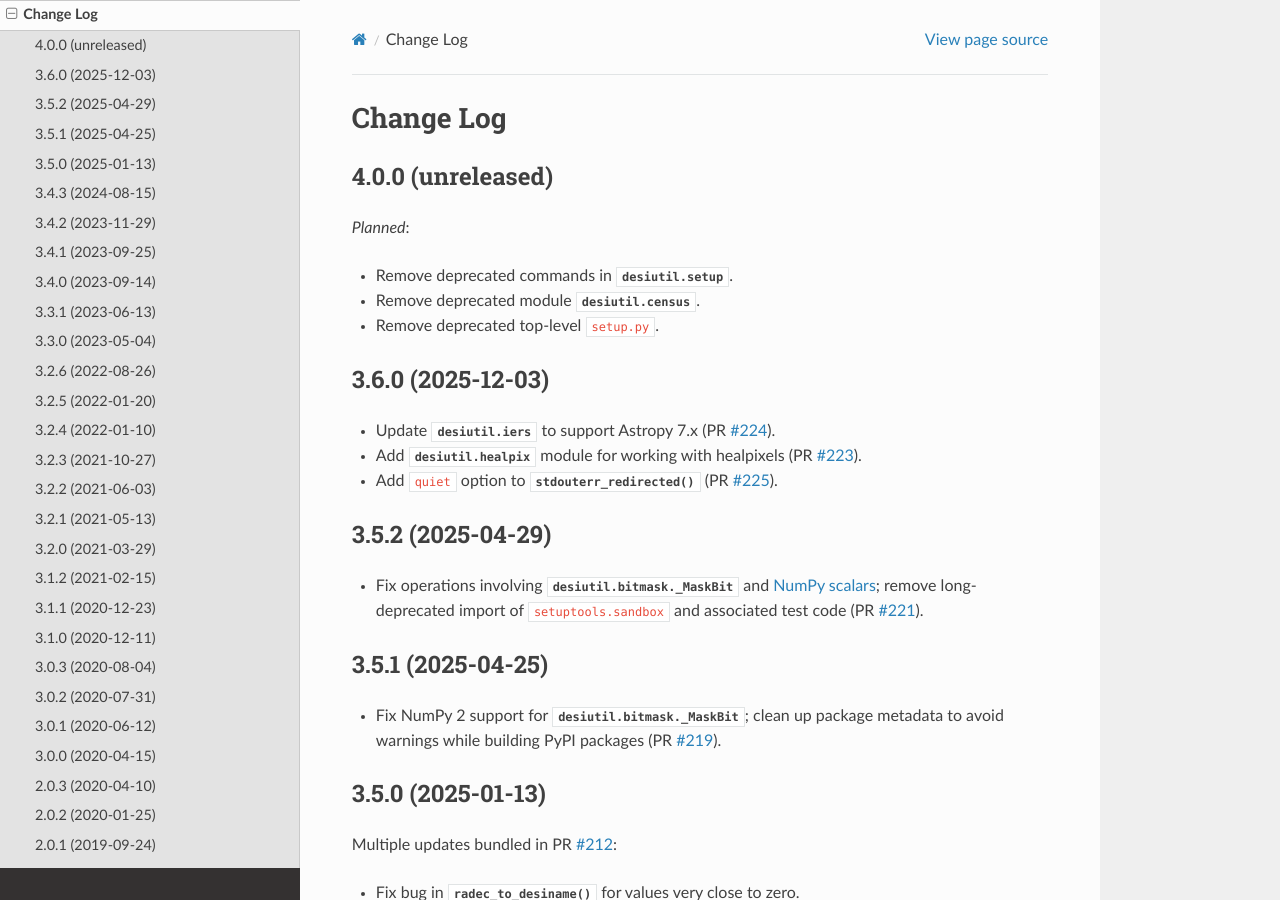
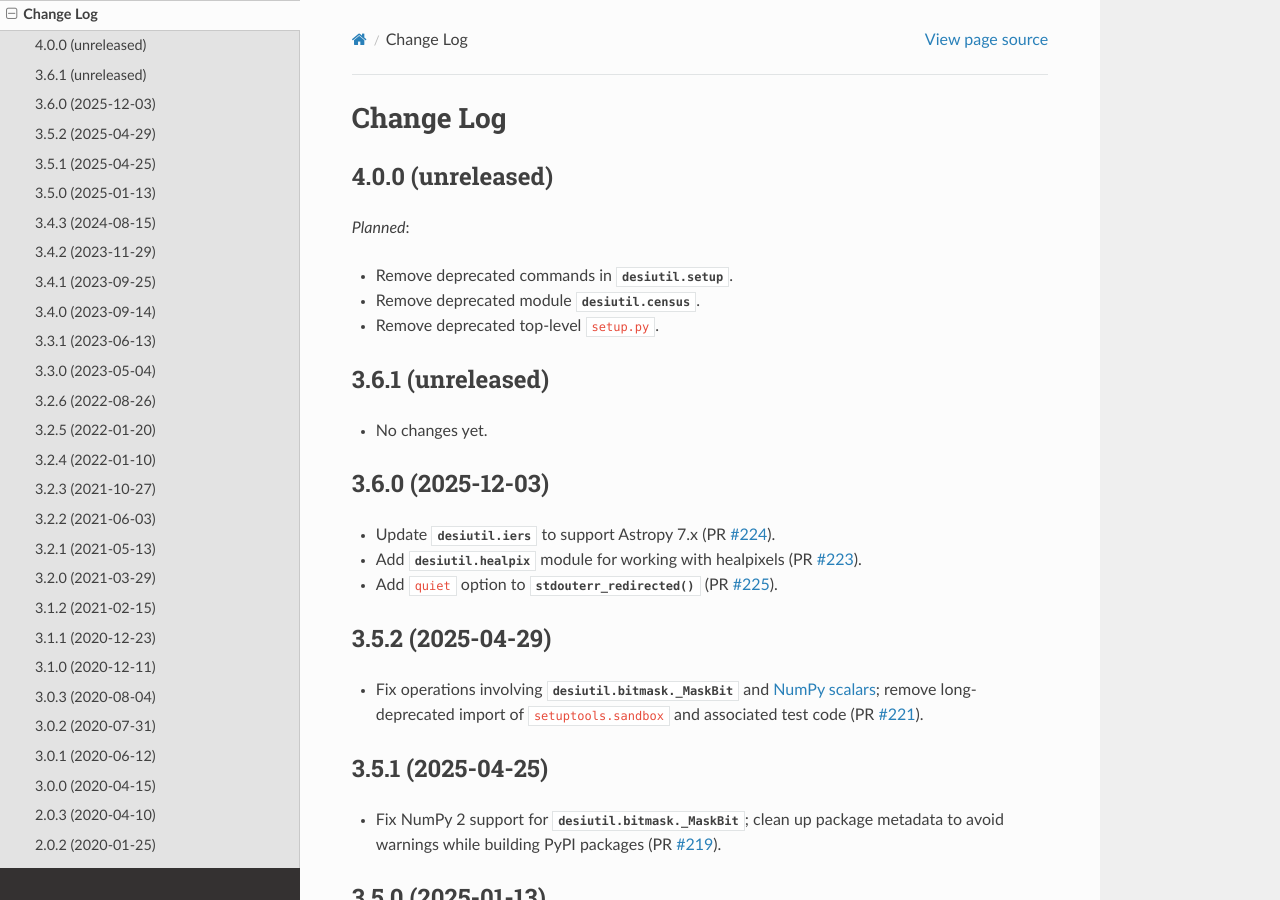
Before and after one commit to desihub/desiutil, a Sphinx documentation site: the page built from doc/changes.rst, in a window 1280 px wide and 900 px high. Built offline with Sphinx 7.4.7 and the Read the Docs theme 3.1.0, drawn with Linux system fonts in a browser that asks for light colours.

Commit message:
bump version after tag

```diff
--- a/doc/changes.rst
+++ b/doc/changes.rst
@@ -10,6 +10,11 @@ Change Log
 * Remove deprecated commands in :mod:`desiutil.setup`.
 * Remove deprecated module :mod:`desiutil.census`.
 * Remove deprecated top-level ``setup.py``.
+
+3.6.1 (unreleased)
+------------------
+
+* No changes yet.
 
 3.6.0 (2025-12-03)
 ------------------
--- a/py/desiutil/_version.py
+++ b/py/desiutil/_version.py
@@ -1 +1 @@
-__version__ = '3.6.0'
+__version__ = '3.6.1.dev1212'
```
